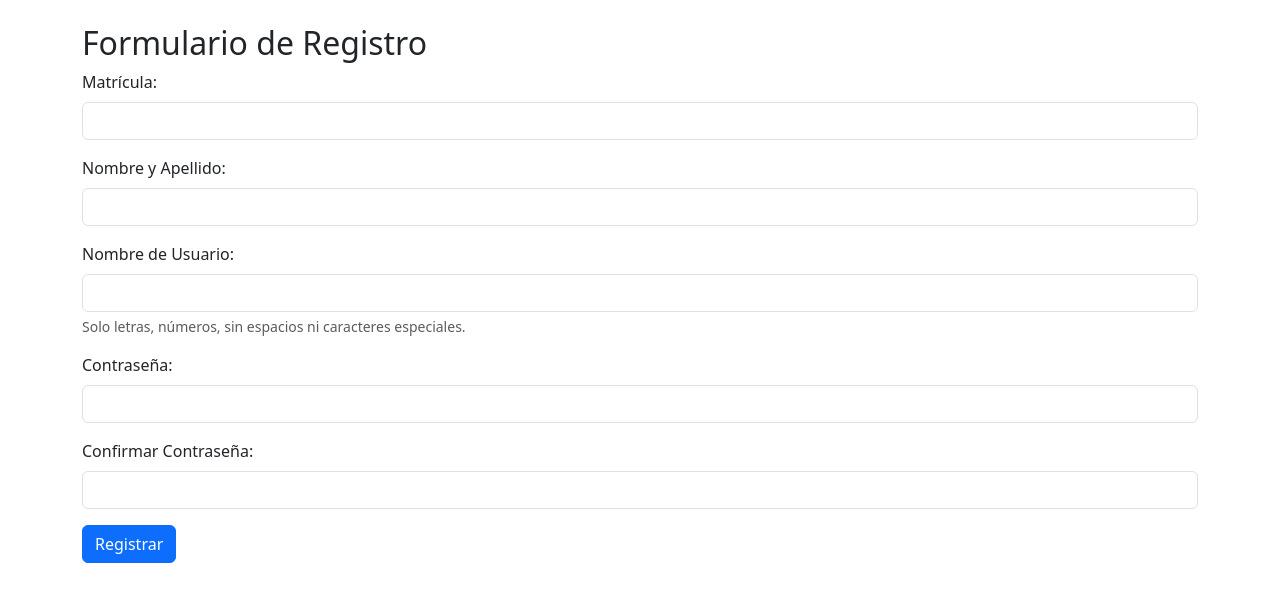
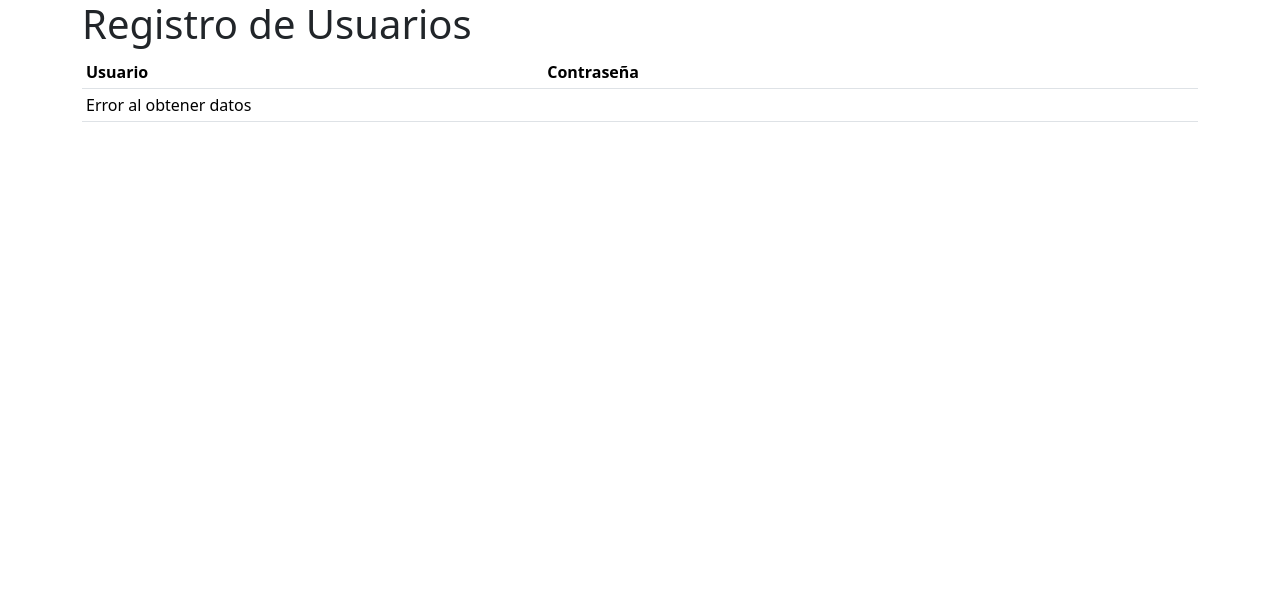
Before and after one commit to Alan-Cortez/poeta_flask, a Python web app: template templates/app.html in a window 1280 px wide. Shown: the top 602 px of the page. Run offline with Jinja, Linux system fonts and the light colour scheme; the template is opened without the code that fills it, so the values that code supplies are empty; some libraries are stand-ins or nearby versions.

Commit message:
Update app.html

```diff
--- a/templates/app.html
+++ b/templates/app.html
@@ -3,90 +3,56 @@
 <head>
     <meta charset="UTF-8">
     <meta name="viewport" content="width=device-width, initial-scale=1.0">
-
-    <link href="https://cdn.jsdelivr.net/npm/bootstrap@5.3.3/dist/css/bootstrap.min.css" rel="stylesheet" integrity="sha384-QWTKZyjpPEjISv5WaRU9OFeRpok6YctnYmDr5pNlyT2bRjXh0JMhjY6hW+ALEwIH" crossorigin="anonymous">
-
-    <script src="https://code.jquery.com/jquery-3.7.1.min.js" integrity="sha256-/JqT3SQfawRcv/BIHPThkBvs0OEvtFFmqPF/lYI/Cxo=" crossorigin="anonymous"></script>
-    <script src="https://cdnjs.cloudflare.com/ajax/libs/jquery-validate/1.19.5/jquery.validate.min.js"></script>
-
-    <title>Registro de Usuario</title>
+    <link href="https://cdn.jsdelivr.net/npm/bootstrap@5.3.3/dist/css/bootstrap.min.css" rel="stylesheet" crossorigin="anonymous">
+    <script src="https://code.jquery.com/jquery-3.7.1.min.js" crossorigin="anonymous"></script>
+    <script src="https://js.pusher.com/8.2.0/pusher.min.js"></script>
+    <title>App</title>
 </head>
 <body>
-    <div class="container mt-4">
-        <h2>Formulario de Registro</h2>
-        <form id="registroForm" action="/alumnos/guardar" method="POST">
-            <div class="mb-3">
-                <label for="txtMatriculaFA" class="form-label">Matrícula:</label>
-                <input type="text" id="txtMatriculaFA" name="txtMatriculaFA" class="form-control" required>
-            </div>
-
-            <div class="mb-3">
-                <label for="txtNombreApellidoFA" class="form-label">Nombre y Apellido:</label>
-                <input type="text" id="txtNombreApellidoFA" name="txtNombreApellidoFA" class="form-control" required>
-            </div>
-
-            <div class="mb-3">
-                <label for="txtUsername" class="form-label">Nombre de Usuario:</label>
-                <input type="text" id="txtUsername" name="txtUsername" class="form-control" minlength="5" maxlength="20" pattern="^[a-zA-Z0-9]+$" required>
-                <div class="form-text">Solo letras, números, sin espacios ni caracteres especiales.</div>
-            </div>
-
-            <div class="mb-3">
-                <label for="txtPassword" class="form-label">Contraseña:</label>
-                <input type="password" id="txtPassword" name="txtPassword" class="form-control" minlength="8" maxlength="20" required>
-            </div>
-
-            <div class="mb-3">
-                <label for="txtPasswordConfirm" class="form-label">Confirmar Contraseña:</label>
-                <input type="password" id="txtPasswordConfirm" name="txtPasswordConfirm" class="form-control" equalTo="#txtPassword" required>
-            </div>
-
-            <button type="submit" class="btn btn-primary">Registrar</button>
-        </form>
+    <div class="container">
+        <h1>Registro de Usuarios</h1>
+        <table class="table table-sm">
+            <thead>
+                <tr>
+                    <th>Usuario</th>
+                    <th>Contraseña</th>
+                </tr>
+            </thead>
+            <tbody id="tbodyLog"></tbody>
+        </table>
     </div>
 
+    <script src="https://cdn.jsdelivr.net/npm/bootstrap@5.3.3/dist/js/bootstrap.bundle.min.js" crossorigin="anonymous"></script>
+
     <script>
-        $(document).ready(function () {
-            // Validación del formulario
-            $("#registroForm").validate({
-                rules: {
-                    txtUsername: {
-                        required: true,
-                        minlength: 5,
-                        maxlength: 20,
-                        pattern: /^[a-zA-Z0-9]+$/
-                    },
-                    txtPassword: {
-                        required: true,
-                        minlength: 8,
-                        maxlength: 20
-                    },
-                    txtPasswordConfirm: {
-                        required: true,
-                        equalTo: "#txtPassword"
-                    }
-                },
-                messages: {
-                    txtUsername: {
-                        required: "Por favor, ingresa un nombre de usuario.",
-                        minlength: "El nombre de usuario debe tener al menos 5 caracteres.",
-                        maxlength: "El nombre de usuario no debe exceder los 20 caracteres.",
-                        pattern: "Solo se permiten letras y números."
-                    },
-                    txtPassword: {
-                        required: "Por favor, ingresa una contraseña.",
-                        minlength: "La contraseña debe tener al menos 8 caracteres.",
-                        maxlength: "La contraseña no debe exceder los 20 caracteres."
-                    },
-                    txtPasswordConfirm: {
-                        required: "Por favor, confirma tu contraseña.",
-                        equalTo: "Las contraseñas no coinciden."
-                    }
+        // Función para buscar y mostrar los usuarios
+        function buscar() {
+            $.get("/buscar", function (respuesta) {
+                $("#tbodyLog").html(""); // Limpiar la tabla
+                for (var x in respuesta) {
+                    var registro = respuesta[x];
+                    $("#tbodyLog").append(`<tr>
+                        <td>${registro[1]}</td>
+                        <td>${registro[2]}</td>
+                    </tr>`);
                 }
+            }).fail(function() {
+                $("#tbodyLog").html("<tr><td colspan='2'>Error al obtener datos</td></tr>");
             });
+        }
+
+        // Llamar a buscar al cargar la página
+        buscar();
+
+        // Configurar Pusher para actualizar en tiempo real
+        var pusher = new Pusher('ffa9ea426828188c22c1', { cluster: 'us2' });
+        var channel = pusher.subscribe("registrosTiempoReal");
+
+        // Cuando llegue un nuevo evento desde Pusher, actualizar la tabla
+        channel.bind("registroTiempoReal", function (mensaje) {
+            console.log("Nuevo registro recibido desde Pusher:", mensaje);
+            buscar(); // Actualizar la tabla al recibir un nuevo registro
         });
     </script>
-
-    <script src="https://cdn.jsdelivr.net/npm/bootstrap@5.3.3/dist/js/bootstrap.bundle.min.js" integrity="sha384-YvpcrYf0tY3lHB60NNkmXc5s9fDVZLESaAA55NDzOxhy9GkcIdslK1eN7N6jIeHz" crossorigin="anonymous"></script>
 </body>
 </html>
```
